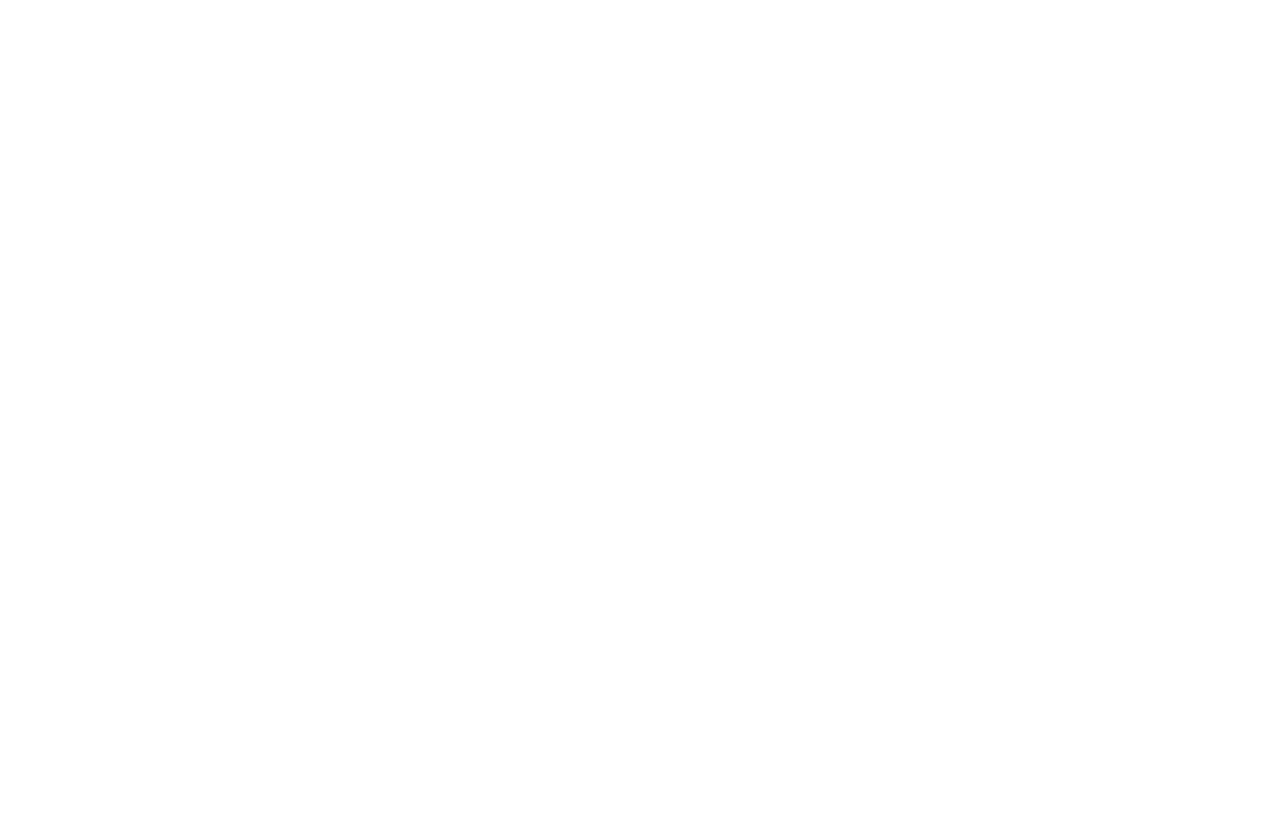
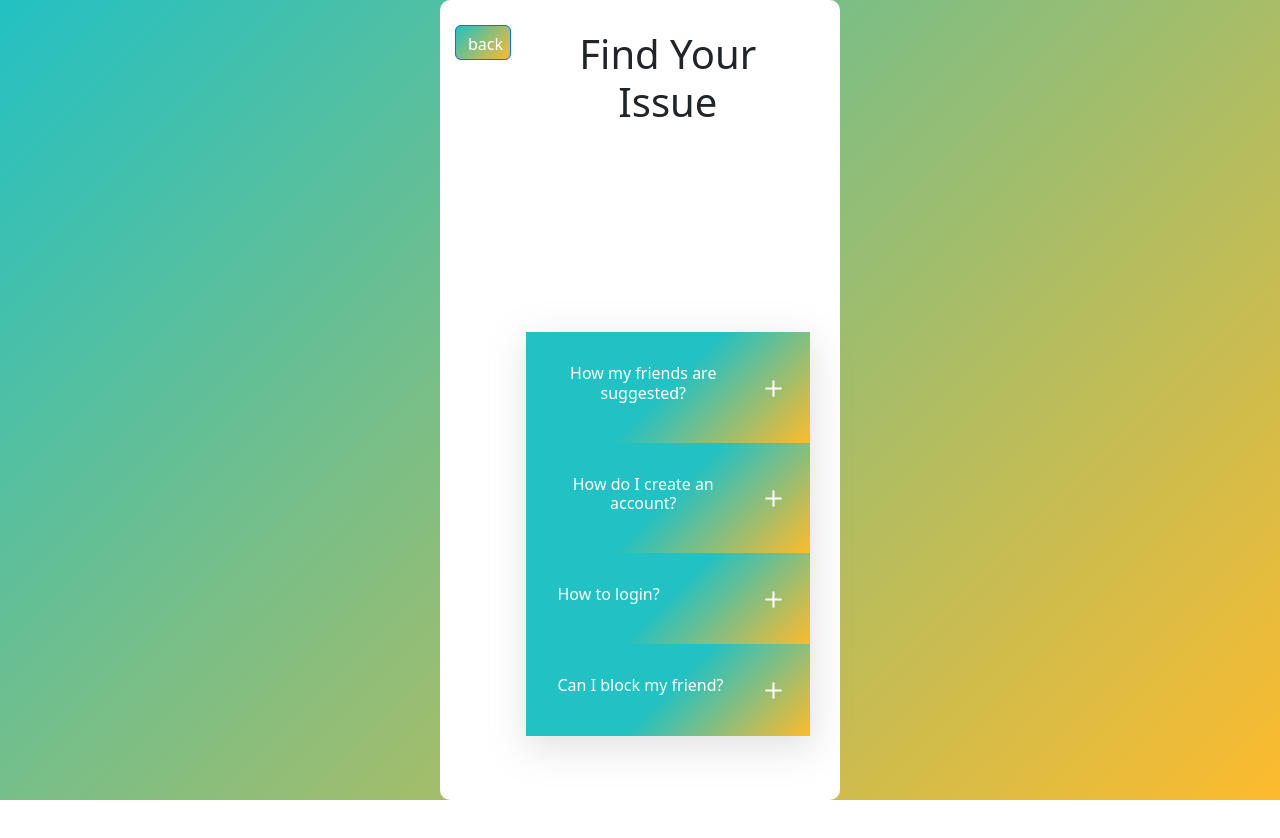
Before and after one commit to phamtoquyen/Language-Exchange-Matchmaker, a React (Create React App) app in the folder Frontend_JIA 2113 - Language Exchange Matchmaker/: page /HelpPage in a window 1280 px wide. Before the commit this address had no page. Shown: the top 838 px of the page. Before the commit the page ends 800 px from the top, so only its background shows below. Built offline with nearby package versions, Linux system fonts and the light colour scheme.

Commit message:
Added helpPage

```diff
--- a/Frontend_JIA 2113 - Language Exchange Matchmaker/package.json
+++ b/Frontend_JIA 2113 - Language Exchange Matchmaker/package.json
@@ -12,6 +12,7 @@
     "react": "^18.2.0",
     "react-bootstrap": "^2.5.0",
     "react-dom": "^18.2.0",
+    "react-icons": "^4.6.0",
     "react-redux": "^8.0.4",
     "react-router-dom": "^6.4.1",
     "react-scripts": "^5.0.1",
@@ -19,6 +20,7 @@
     "react-toastify": "^9.0.8",
     "sass": "^1.55.0",
     "save": "^2.5.0",
+    "styled-components": "^5.3.6",
     "web-vitals": "^2.1.4"
   },
   "scripts": {
--- a/Frontend_JIA 2113 - Language Exchange Matchmaker/src/Components/Dashboard.js
+++ b/Frontend_JIA 2113 - Language Exchange Matchmaker/src/Components/Dashboard.js
@@ -48,13 +48,20 @@
   });
 
   }
-
+  const handleHelp = async(e) => {
+    navigate({
+      pathname: "/HelpPage",
+      search: createSearchParams({
+          id: id
+      }).toString()
+  });
+  }
   return (
 
     <div className="screen-Background">
       <div  className="screen-Container">
+      <div className="screen-Content">
 
-      <div className="screen-Content">
         <h1 >Dashboard</h1>
         <h1>{FName} {LName}</h1>
         <h2>{email}</h2>
@@ -69,8 +76,8 @@
         </Button>
 
         </div>
+        <Button className="btn-help" onClick={handleHelp} >?</Button>
         </div>
-
       </div>
 
 
--- /dev/null
+++ b/Frontend_JIA 2113 - Language Exchange Matchmaker/src/Components/HelpData.js
@@ -0,0 +1,18 @@
+export const HelpData = [
+    {
+        question: 'How my friends are suggested?',
+        answer: 'Initially by language target and age gap'
+    },
+    {
+        question: 'How do I create an account?',
+        answer: 'Register for an account'
+    },
+    {
+        question: 'How to login?',
+        answer: 'search for our site'
+    },
+    {
+        question: 'Can I block my friend?',
+        answer: 'Not yet, its not nice'
+    }
+];
--- /dev/null
+++ b/Frontend_JIA 2113 - Language Exchange Matchmaker/src/Components/HelpPage.js
@@ -0,0 +1,119 @@
+import { useState } from 'react';
+import React from "react";
+import './Registration.css';
+import Button from 'react-bootstrap/Button';
+import { HelpData } from './HelpData';
+import { createSearchParams, useSearchParams, useNavigate } from "react-router-dom";
+import styled from 'styled-components';
+import {IconContext} from 'react-icons';
+import {FiPlus, FiMinus} from 'react-icons/fi';
+
+const AccordionSection = styled.div`
+  display: flex;
+  flex-direction: column;
+  align-items: center;
+  justify-content: center;
+  position: relative;
+  height: 100vh;
+  background: #fff;
+`;
+
+const Container = styled.div`
+  top: 30%;
+  box-shadow: 2px 10px 35px 1px rgba(153, 153, 153, 0.3);
+`;
+
+const Wrap = styled.div`
+  background: linear-gradient(135deg, rgba(34,193,195,1) 50%,     rgba(253,187,45,1) 100%);;
+  color: #fff;
+  display: flex;
+  justify-content: space-between;
+  align-items: center;
+  width: 100%;
+  text-align: center;
+  cursor: pointer;
+  h1 {
+    padding: 2rem;
+    font-size: 1rem;
+  }
+  span {
+    margin-right: 1.5rem;
+  }
+`;
+
+const Dropdown = styled.div`
+  background: linear-gradient(135deg, rgba(34,193,195,1) 0%,     rgba(253,187,45,1) 100%);
+  color: #00ffb9;
+  width: 100%;
+  height: 100px;
+  display: flex;
+  flex-direction: column;
+  justify-content: center;
+  align-items: center;
+  border-bottom: 1px solid #00ffb9;
+  border-top: 1px solid #00ffb9;
+  p {
+    font-size: 1rem;
+  }
+`;
+
+function HelpPage() {
+  const navigate = useNavigate();
+  const[search] = useSearchParams();
+  const id = search.get("id");
+  const handleBack = async(e) => {
+    navigate({
+        pathname: "/Dashboard",
+        search: createSearchParams({
+            id: id
+        }).toString()
+    });
+  }
+
+const [clicked, setClicked] = useState(false)
+const toggle = index => {
+    if(clicked === index) {
+        return setClicked(null)
+    }
+    setClicked(index)
+};
+
+  return (
+    //div>
+    <IconContext.Provider value={{size: '25px' }}>
+
+    <div className="screen-Background">
+      <div className="screen-Container">
+      <Button className="btn-help" onClick={handleBack} >back</Button>
+        <div className="screen-Content">
+            <h1>Find Your Issue</h1>
+        <AccordionSection>
+
+            <Container>
+                {HelpData.map((item, index) => {
+                return (
+                <>
+                    <Wrap onClick={() => toggle(index)} key={index}>
+                    <h1>{item.question}</h1>
+                    <span>{clicked === index ? <FiMinus /> : <FiPlus />}</span>
+                    </Wrap>
+                    {clicked === index ? (
+                    <Dropdown>
+                        <p>{item.answer}</p>
+                    </Dropdown>
+                    ) : null}
+                </>
+                );
+            })}
+            </Container>
+
+        </AccordionSection>
+        </div>
+      </div>
+      </div>
+
+      </IconContext.Provider>
+  );
+
+}
+export default HelpPage;
--- a/Frontend_JIA 2113 - Language Exchange Matchmaker/src/Styles/Common.css
+++ b/Frontend_JIA 2113 - Language Exchange Matchmaker/src/Styles/Common.css
@@ -38,6 +38,17 @@
     border: none;
     color: white;
 }
+.btn-help{
+  background:linear-gradient(135deg, rgba(34,193,195,1) 0%,     rgba(253,187,45,1) 100%);
+  width: 15%;
+  margin: 10px 0;
+  height: 35px;
+  border-radius: 15px;
+  outline: none;
+  border: none;
+  color: white;
+  float: right;
+}
 .screen-Content {
   padding: 15px;
 }
--- a/Frontend_JIA 2113 - Language Exchange Matchmaker/src/Views/App.js
+++ b/Frontend_JIA 2113 - Language Exchange Matchmaker/src/Views/App.js
@@ -9,6 +9,7 @@
 import CreateProfile from '../Components/CreateProfile';
 import Dashboard from '../Components/Dashboard';
 import LogoutConfirmationPage from '../Components/LogoutConfirmationPage';
+import HelpPage from '../Components/HelpPage';
 
 function App() {
   return (
@@ -21,6 +22,8 @@
           <Route path ="/CreateProfile" element ={<CreateProfile />}/>
           <Route path ="/Dashboard" element ={<Dashboard />}/>
           <Route path ="/LogoutConfirmation" element ={<LogoutConfirmationPage />}/>
+          <Route path ="/HelpPage" element ={<HelpPage />}/>
+
        </Routes>
       </Router>
 
```
Also changed, not shown: 1 other file (tests, documents, lock files or other folders).
